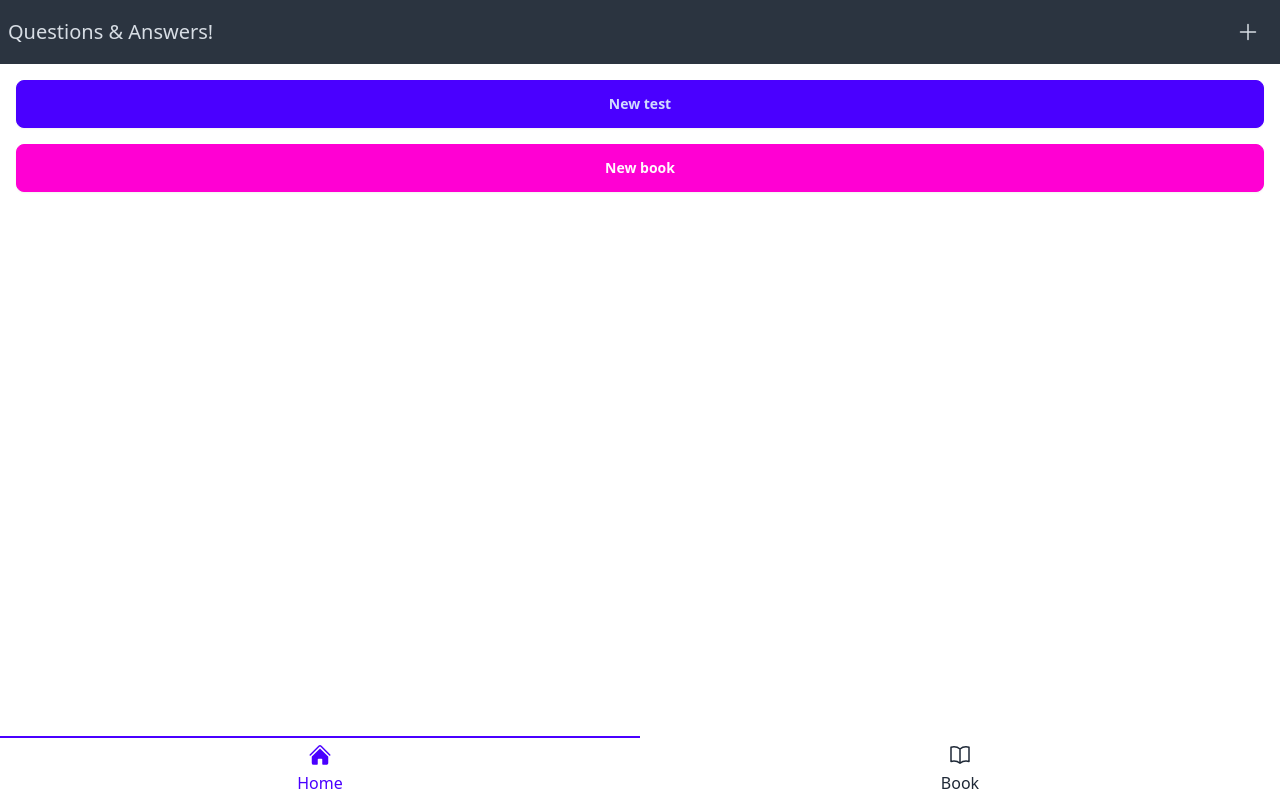
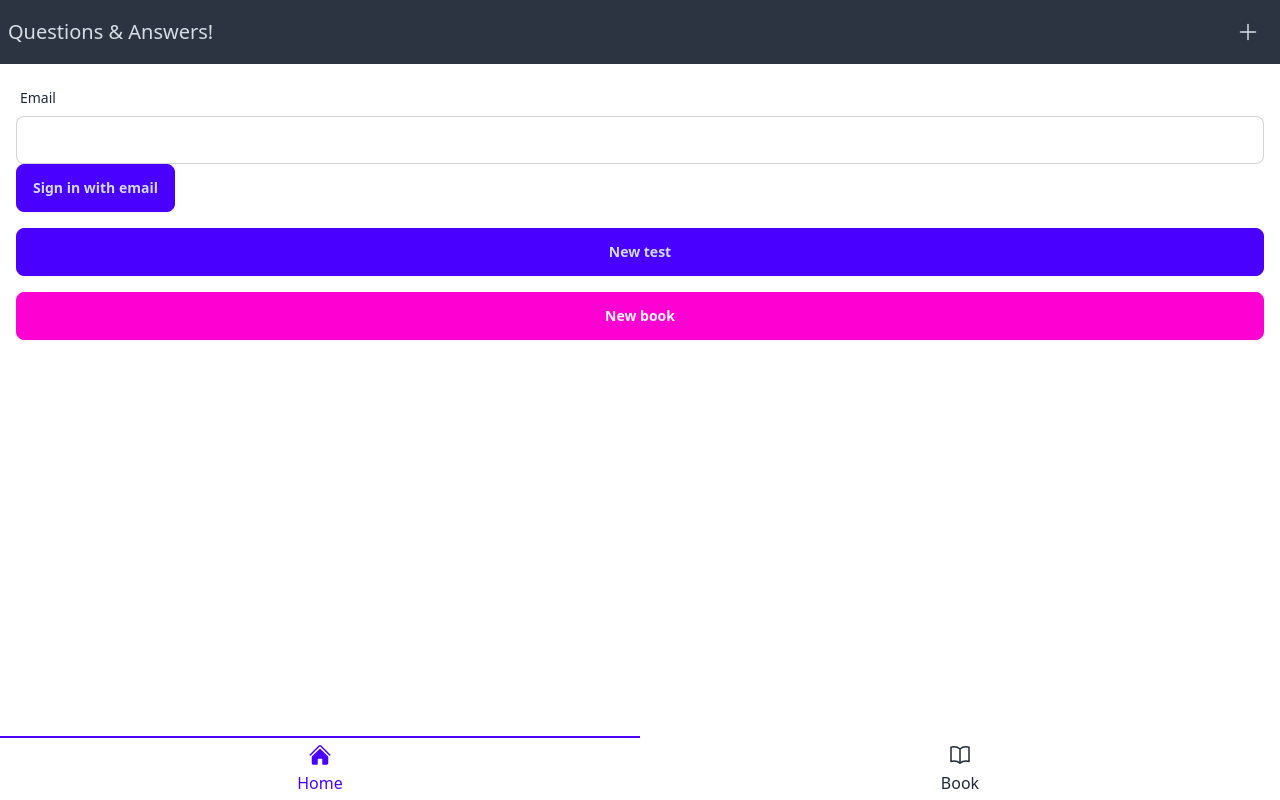
Before and after one commit to karoyqiu/qa, a Next.js app: page / in a window 1280 px wide. Built offline with nearby package versions, Linux system fonts and the light colour scheme; no server answers; the database is empty.

Commit message:
添加登录功能。

```diff
--- a/package.json
+++ b/package.json
@@ -9,12 +9,15 @@
     "lint": "next lint"
   },
   "dependencies": {
+    "@auth/mongodb-adapter": "^3.4.1",
     "@heroicons/react": "^2.1.4",
     "@hookform/resolvers": "^3.7.0",
     "@t3-oss/env-nextjs": "^0.10.1",
     "clsx": "^2.1.1",
+    "mongodb": "6.6.2",
     "mongoose": "^8.4.4",
     "next": "14.2.4",
+    "next-auth": "^5.0.0-beta.19",
     "radash": "^12.1.0",
     "react": "^18",
     "react-dom": "^18",
--- /dev/null
+++ b/src/app/api/auth/[...nextauth]/route.ts
@@ -0,0 +1,2 @@
+import { handlers } from '@/auth'; // Referring to the auth.ts we just created
+export const { GET, POST } = handlers;
--- a/src/app/page.tsx
+++ b/src/app/page.tsx
@@ -1,7 +1,11 @@
 import { PlusIcon } from '@heroicons/react/24/solid';
 import Link from 'next/link';
+import { auth, signIn } from '../auth';
+import Input from '../components/Input';
 
-export default function Home() {
+export default async function Home() {
+  const session = await auth();
+
   return (
     <div className="flex flex-col">
       <div className="navbar bg-neutral text-neutral-content">
@@ -13,6 +17,19 @@ export default function Home() {
         </div>
       </div>
       <div className="flex flex-col gap-4 p-4">
+        {session ? (
+          <div>{`Hello, ${session.user?.name ?? session.user?.email ?? 'John Doe'}!`}</div>
+        ) : (
+          <form
+            action={async (formData) => {
+              'use server';
+              await signIn('resend', formData);
+            }}
+          >
+            <Input name="email" type="email" autoComplete="email" />
+            <button className="btn btn-primary">Sign in with email</button>
+          </form>
+        )}
         <Link className="btn btn-primary" href="/test/new">
           New test
         </Link>
--- /dev/null
+++ b/src/auth.ts
@@ -0,0 +1,17 @@
+import { MongoDBAdapter } from '@auth/mongodb-adapter';
+import NextAuth from 'next-auth';
+import Resend from 'next-auth/providers/resend';
+import connect from './db/connect';
+
+const getClientPromise = async () => {
+  const conn = await connect();
+  return conn.connection.getClient();
+};
+
+export const { handlers, signIn, signOut, auth } = NextAuth({
+  adapter: MongoDBAdapter(getClientPromise()),
+  providers: [Resend({ from: 'QA <no-reply@qa.hlwcr.cn>' })],
+  session: {
+    strategy: 'jwt',
+  },
+});
--- a/src/db/connect.ts
+++ b/src/db/connect.ts
@@ -2,7 +2,10 @@ import env from '@/env';
 import mongoose from 'mongoose';
 
 declare global {
-  var mongoose: any; // This must be a `var` and not a `let / const`
+  var mongoose:
+    | { promise: Promise<mongoose.Mongoose> | null; conn: mongoose.Mongoose | null }
+    | undefined
+    | null; // This must be a `var` and not a `let / const`
 }
 
 let cached = global.mongoose;
--- a/src/env.ts
+++ b/src/env.ts
@@ -4,6 +4,8 @@ import { z } from 'zod';
 const env = createEnv({
   server: {
     MONGODB_URI: z.string(),
+    AUTH_SECRET: z.string().min(1),
+    AUTH_RESEND_KEY: z.string().min(1),
   },
   client: {
     //NEXT_PUBLIC_PUBLISHABLE_KEY: z.string().min(1),
```
Also changed, not shown: src/middleware.ts (added, +16 -0 lines), 1 other file (tests, documents, lock files or other folders).
